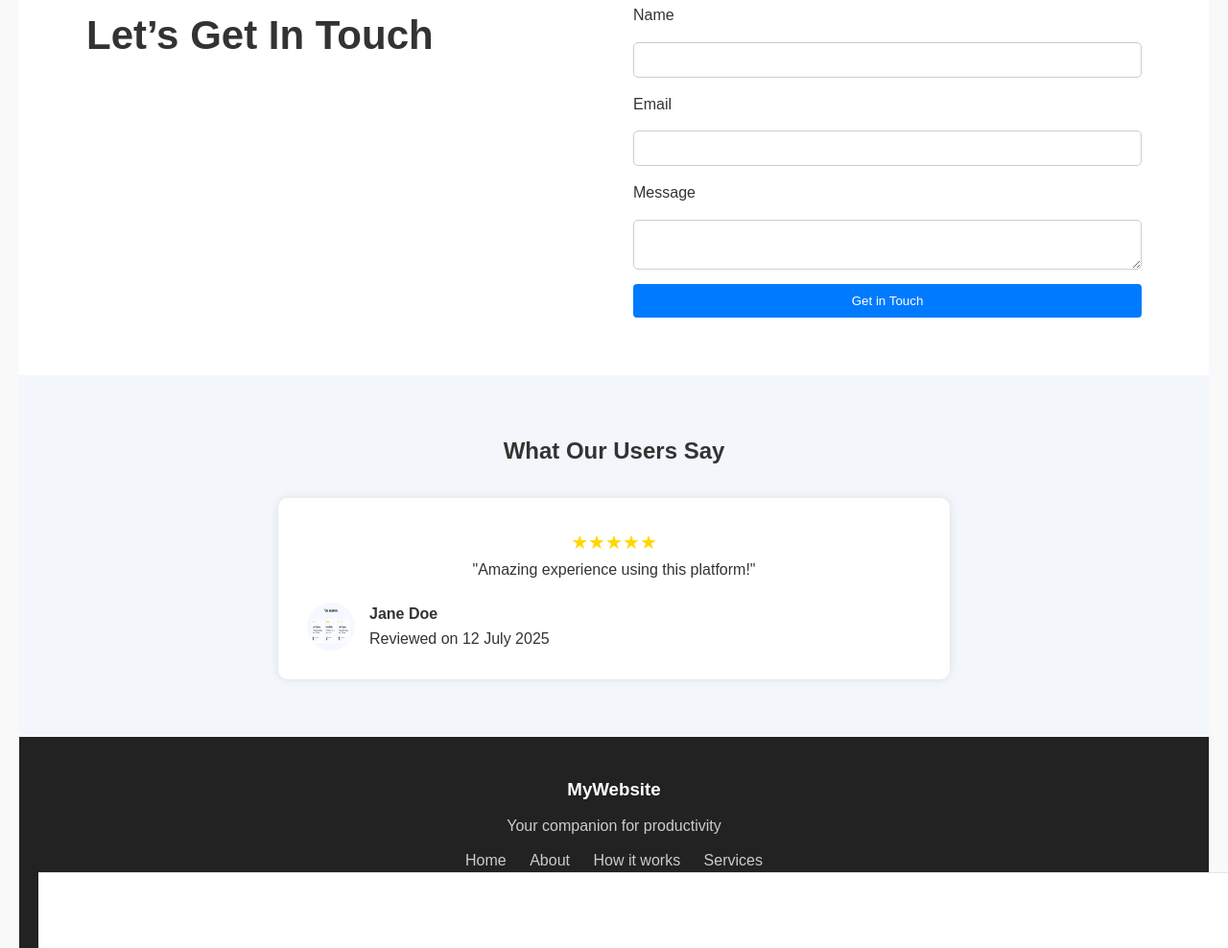
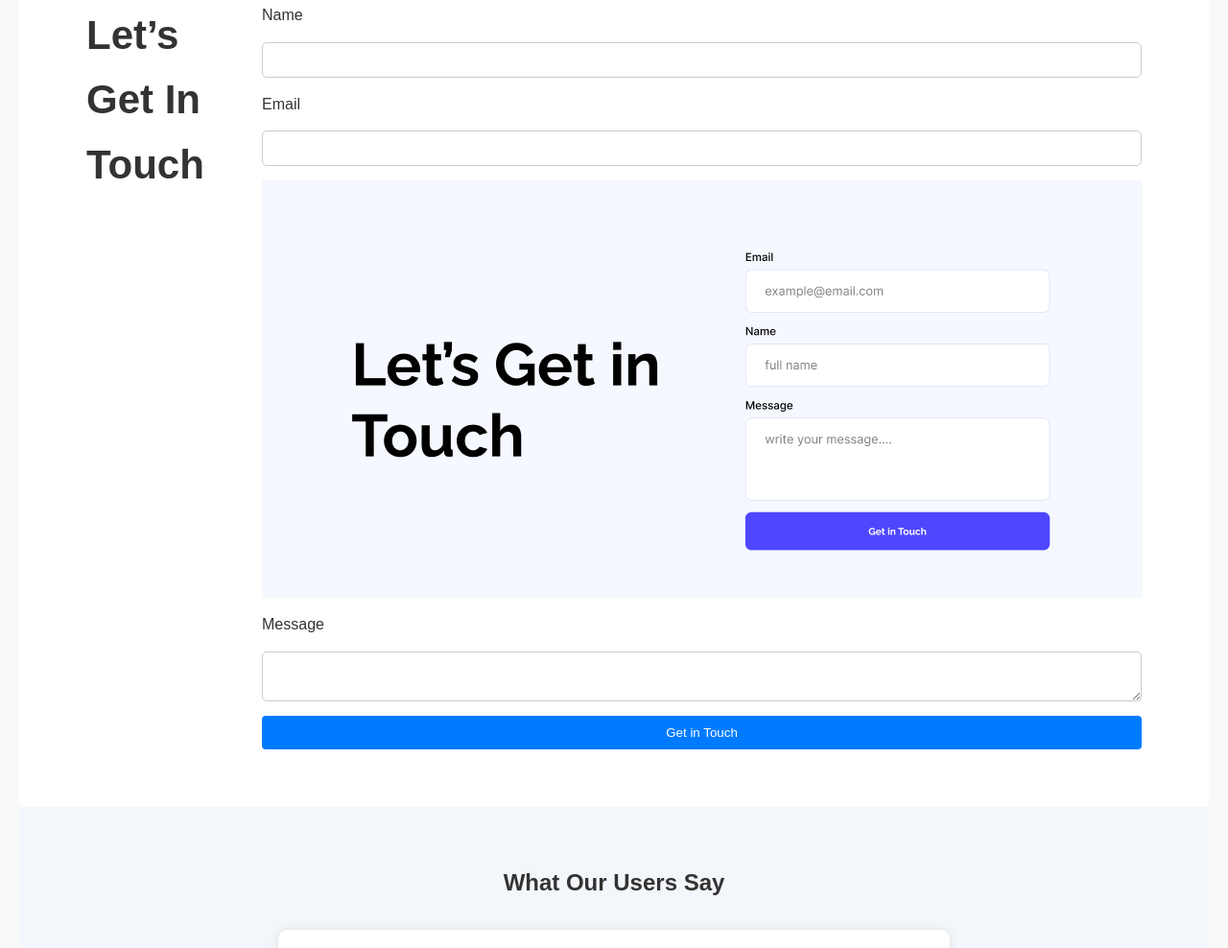
Before and after one commit to isratjahan15/my-first-assignment, a plain HTML site: page index.html in a window 1280 px wide. Shown: the part 1527-2515 px from the top of the page at 96% size. Drawn offline with Linux system fonts and the light colour scheme.

Commit message:
fifth commit

```diff
--- a/index.html
+++ b/index.html
@@ -70,6 +70,7 @@
         <input type="text" required>
         <label>Email</label>
         <input type="email" required>
+        <img src="ui/newsletter.png" alt="">
         <label>Message</label>
         <textarea required></textarea>
         <button type="submit" class="btn">Get in Touch</button>
```
